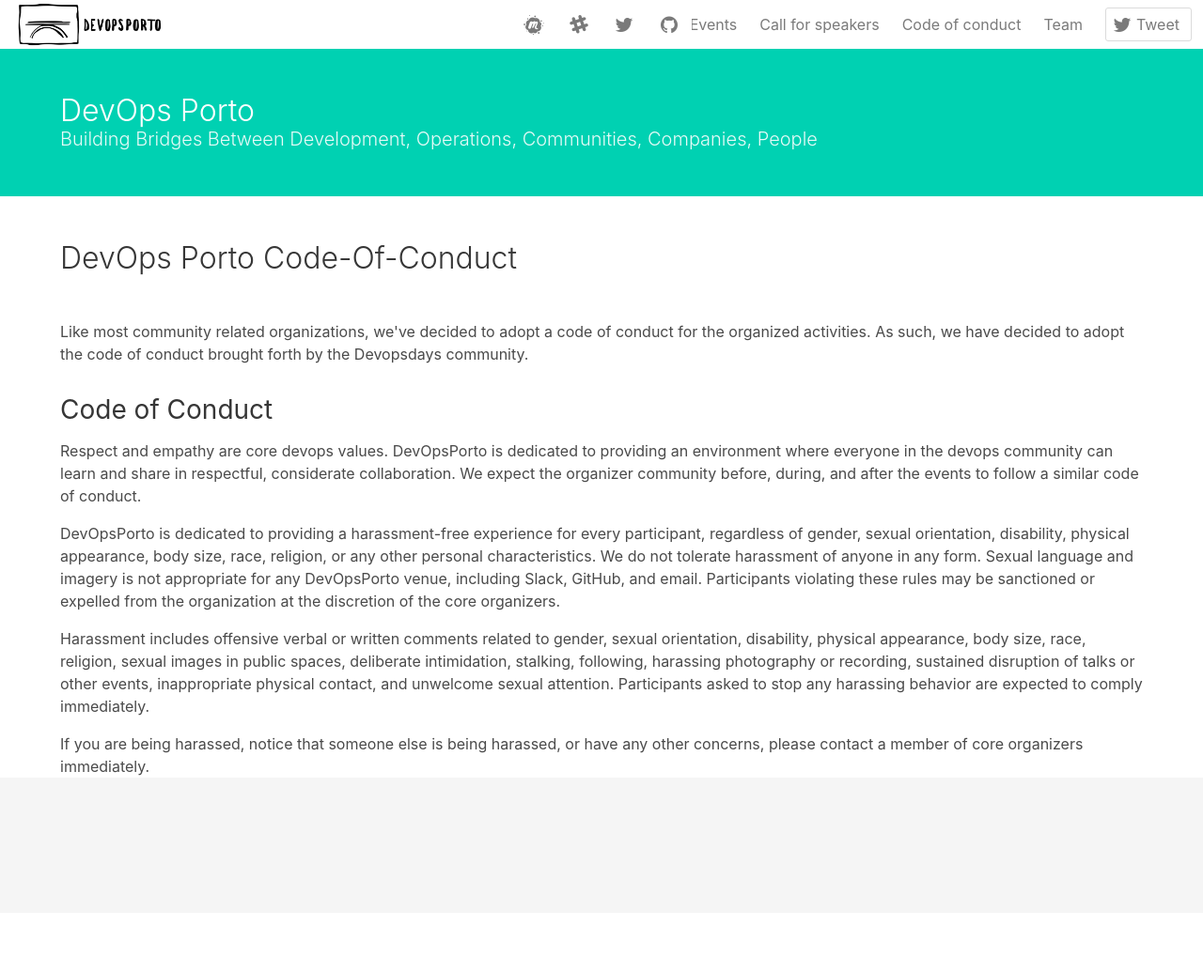
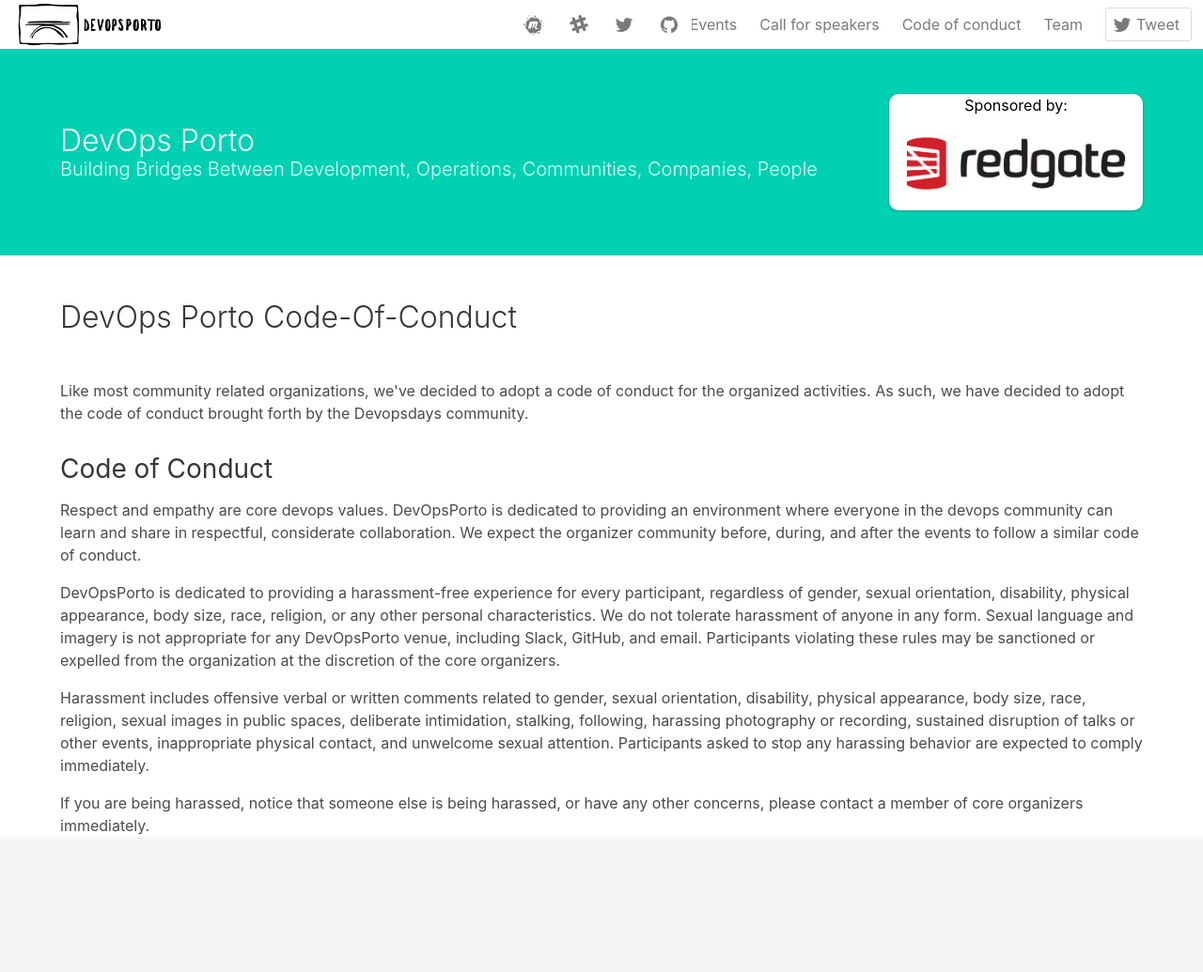
Before and after one commit to DevOpsPorto/devopsporto.github.io, a Jekyll site: the page built from codeofconduct.html, in a window 1280 px wide. Shown: the whole page at 94% size. Built offline with Jekyll 4.4.1, drawn with Linux system fonts in a browser that asks for light colours; before the commit the page ends 972 px from its top, so only the background shows below that.

Commit message:
add redgate sponsorship image

```diff
--- a/_layouts/default.html
+++ b/_layouts/default.html
@@ -23,12 +23,24 @@
     <section class="hero is-primary">
         <div class="hero-body">
             <div class="container">
+                <div class="columns is-vcentered">
+                    <div class="column">
                         <h1 class="title">
                             DevOps Porto
                         </h1>
                         <h2 class="subtitle">
                             Building Bridges Between Development, Operations, Communities, Companies, People
                         </h2>
+                    </div>
+                    <div class="column is-one-quarter">
+                        <div class="sponsor">
+                            Sponsored by:
+                            <a href="https://www.red-gate.com/" target="_blank"><img src="/assets/images/sponsors/Redgate_Logo.png"/></a>
+                        </div>
+                    </div>
+                </div>
+
+
             </div>
         </div>
     </section>
--- a/assets/css/style.css
+++ b/assets/css/style.css
@@ -1,9 +1,9 @@
 .google-maps {
-        position: relative;
-        padding-bottom: 40%;
-        height: 0;
-        overflow: hidden;
-    }
+    position: relative;
+    padding-bottom: 40%;
+    height: 0;
+    overflow: hidden;
+}
     .google-maps iframe {
         position: absolute;
         top: 0;
@@ -17,3 +17,14 @@
 }
 
 img.width-is-128 {width:128px}
+
+.sponsor{
+    background-color: white;
+    color:black;
+    border-radius: 10px;
+    box-shadow: 0 2px 3px rgba(10, 10, 10, 0.1), 0 0 0 1px rgba(10, 10, 10, 0.1);
+    text-align: center;
+}
+    .sponsor img{
+        max-height: 100px;
+    }
```
Also changed, not shown: assets/images/sponsors/Redgate_Logo.png (added). Lines whose indentation alone changed are shown as unchanged.
